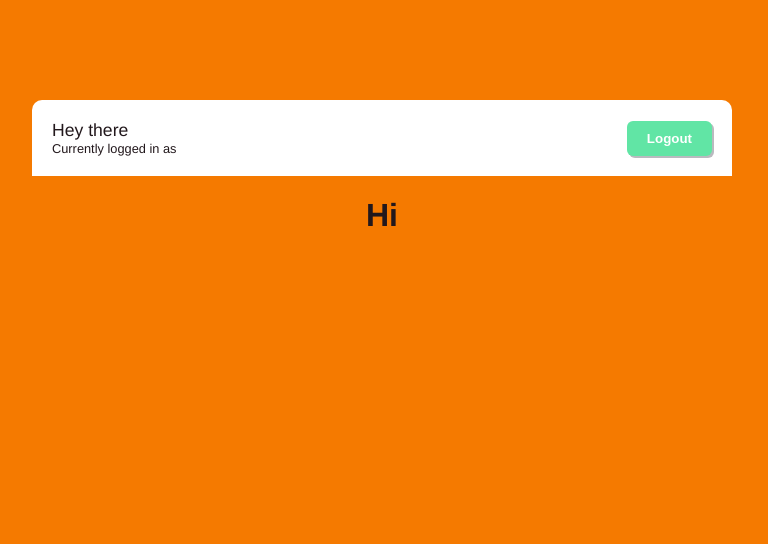
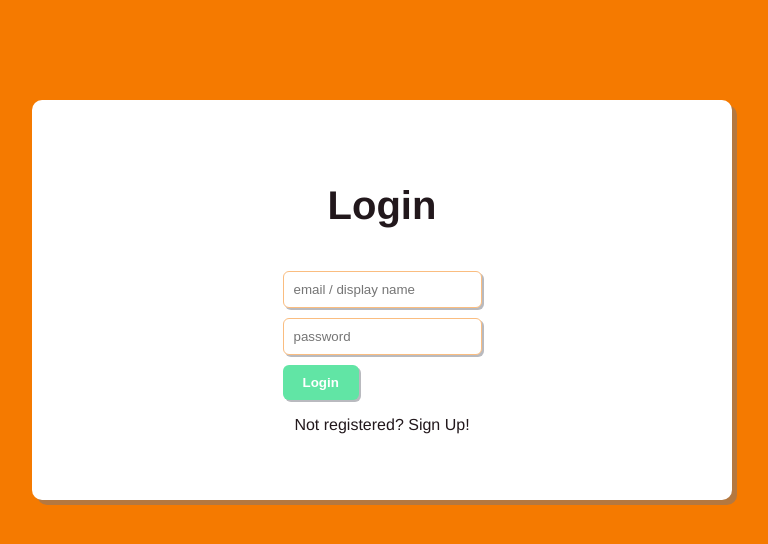
Before and after one commit to SmithBWare89/chatroom-app, a Vue app: page / in a window 1280 px wide. Shown: the top 544 px of the page, without its empty margins (258-1026 px from the left). Built offline with nearby package versions, Linux system fonts and the light colour scheme.

Commit message:
set up initial view

```diff
--- a/src/App.vue
+++ b/src/App.vue
@@ -1,6 +1,6 @@
 <template>
   <div class="app">
-    <NavBar />
+    <!-- <NavBar /> -->
     <router-view />
   </div>
 </template>
--- a/src/views/Welcome.vue
+++ b/src/views/Welcome.vue
@@ -1,14 +1,23 @@
 <template>
-  <div id="chat">
-    <h1>Hi</h1>
+  <div v-if="login">
+    <LoginForm />
+  </div>
+  <div v-else>
+    <SignUpForm />
   </div>
 </template>
 
 <script>
+import { ref } from '@vue/reactivity'
+import LoginForm from '../components/LoginForm.vue'
+import SignUpForm from '../components/SignUpForm.vue'
 export default {
   name: 'Welcome',
+  components: { LoginForm, SignUpForm },
   setup() {
+    const login = ref(true)
 
+    return { login }
   }
 }
 </script>
```
